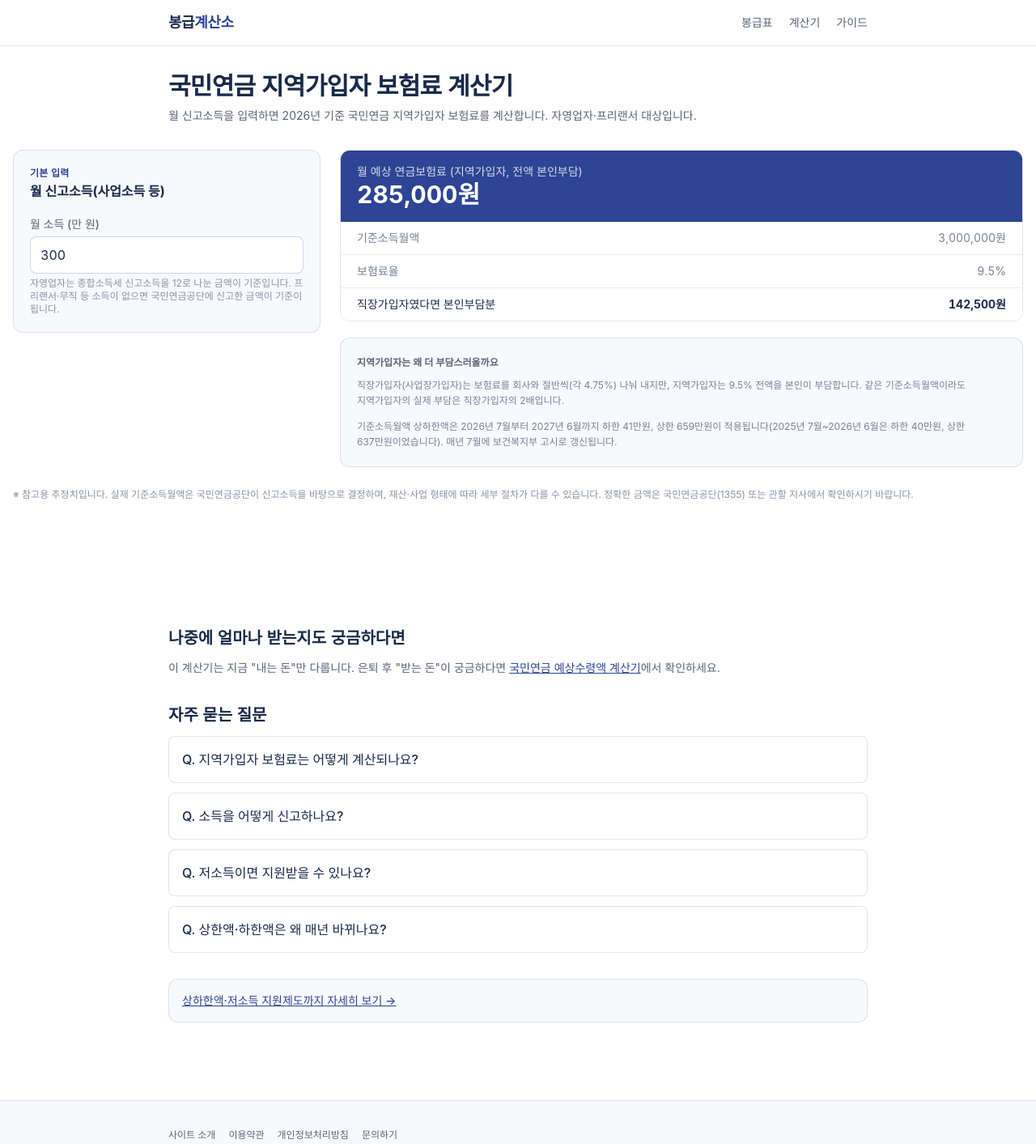
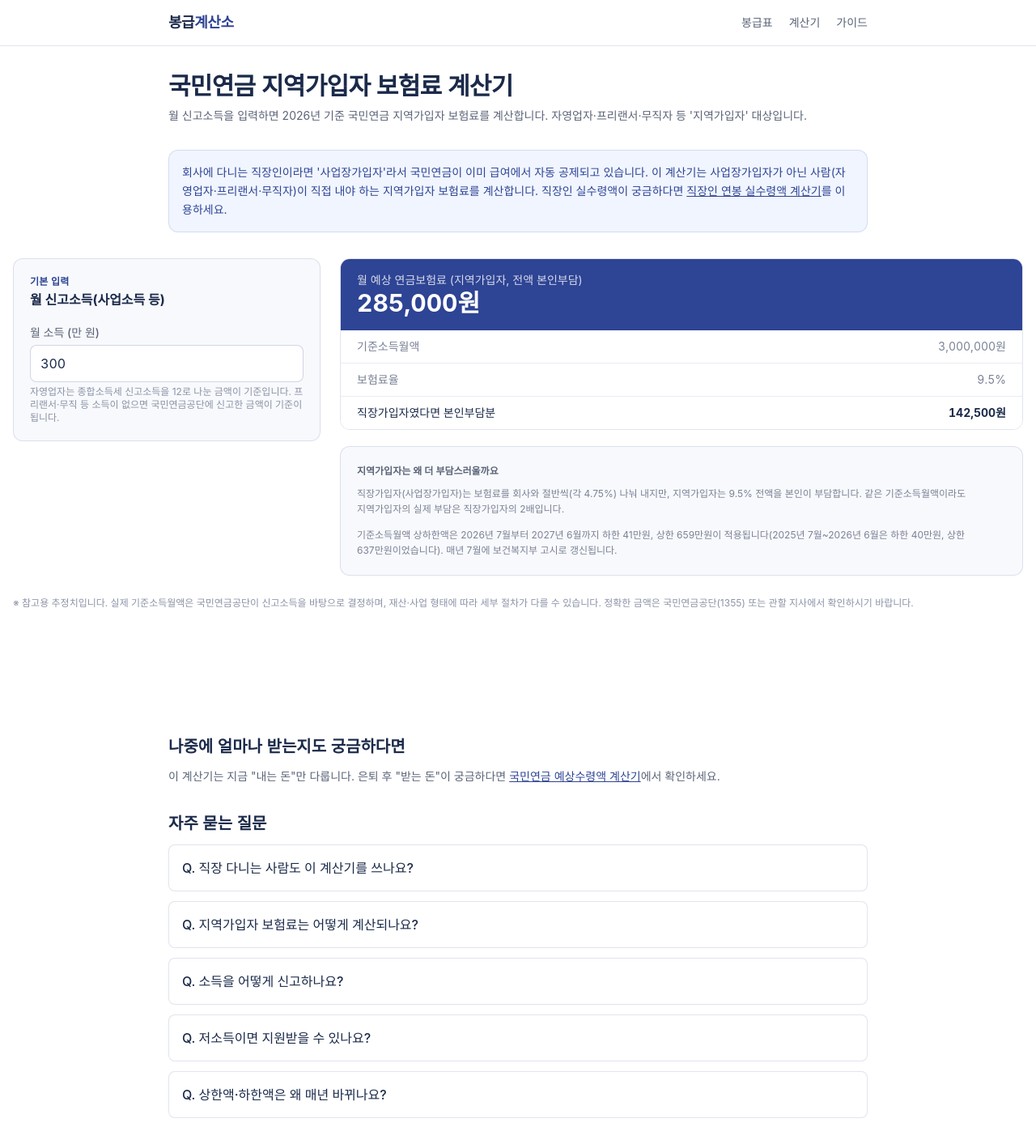
Before and after one commit to parkdane/pay-calc, a Next.js app: page /calc/national-pension-premium in a window 1280 px wide. Shown: the top 1413 px of the page at 81% size. Built offline with nearby package versions, Linux system fonts and the light colour scheme; a web font is replaced by a local one.

Commit message:
국민연금 지역가입자 계산기에 사업장가입자와의 구분 안내 추가

```diff
--- a/app/calc/national-pension-premium/page.tsx
+++ b/app/calc/national-pension-premium/page.tsx
@@ -16,6 +16,10 @@ export const metadata: Metadata = {
 };
 
 const FAQ = [
+  {
+    q: "직장 다니는 사람도 이 계산기를 쓰나요?",
+    a: "아닙니다. 회사에 고용된 사람은 '사업장가입자'로 분류되어 국민연금이 급여에서 자동으로 원천공제되고, 회사가 절반을 대신 내줍니다. 이 계산기는 사업장가입자가 아닌 사람, 즉 자영업자·프리랜서·무직자 등 '지역가입자'를 위한 계산기입니다. 직장인의 실수령액이 궁금하다면 직장인 연봉 실수령액 계산기를 이용하세요.",
+  },
   {
     q: "지역가입자 보험료는 어떻게 계산되나요?",
     a: "월 신고소득을 기준소득월액(하한 41만원~상한 659만원)으로 환산한 뒤 9.5%를 곱합니다. 직장가입자는 회사와 절반씩 나눠 내지만, 지역가입자는 이 금액 전액을 본인이 부담합니다.",
@@ -43,9 +47,19 @@ export default function Page() {
         </h1>
         <p className="text-sm text-[#5B6478]">
           월 신고소득을 입력하면 2026년 기준 국민연금 지역가입자 보험료를 계산합니다.
-          자영업자·프리랜서 대상입니다.
+          자영업자·프리랜서·무직자 등 &apos;지역가입자&apos; 대상입니다.
         </p>
       </header>
+
+      <div className="rounded-xl border border-[rgba(46,68,148,0.14)] bg-[#F0F5FF] p-4 text-sm leading-relaxed text-[#2E4494]">
+        회사에 다니는 직장인이라면 &apos;사업장가입자&apos;라서 국민연금이 이미 급여에서 자동
+        공제되고 있습니다. 이 계산기는 사업장가입자가 아닌 사람(자영업자·프리랜서·무직자)이
+        직접 내야 하는 지역가입자 보험료를 계산합니다. 직장인 실수령액이 궁금하다면{" "}
+        <Link href="/calc/worker-net" className="underline">
+          직장인 연봉 실수령액 계산기
+        </Link>
+        를 이용하세요.
+      </div>
 
       <div className="mx-[calc(50%-50vw)] w-screen">
         <NationalPensionPremiumCalc />
```
